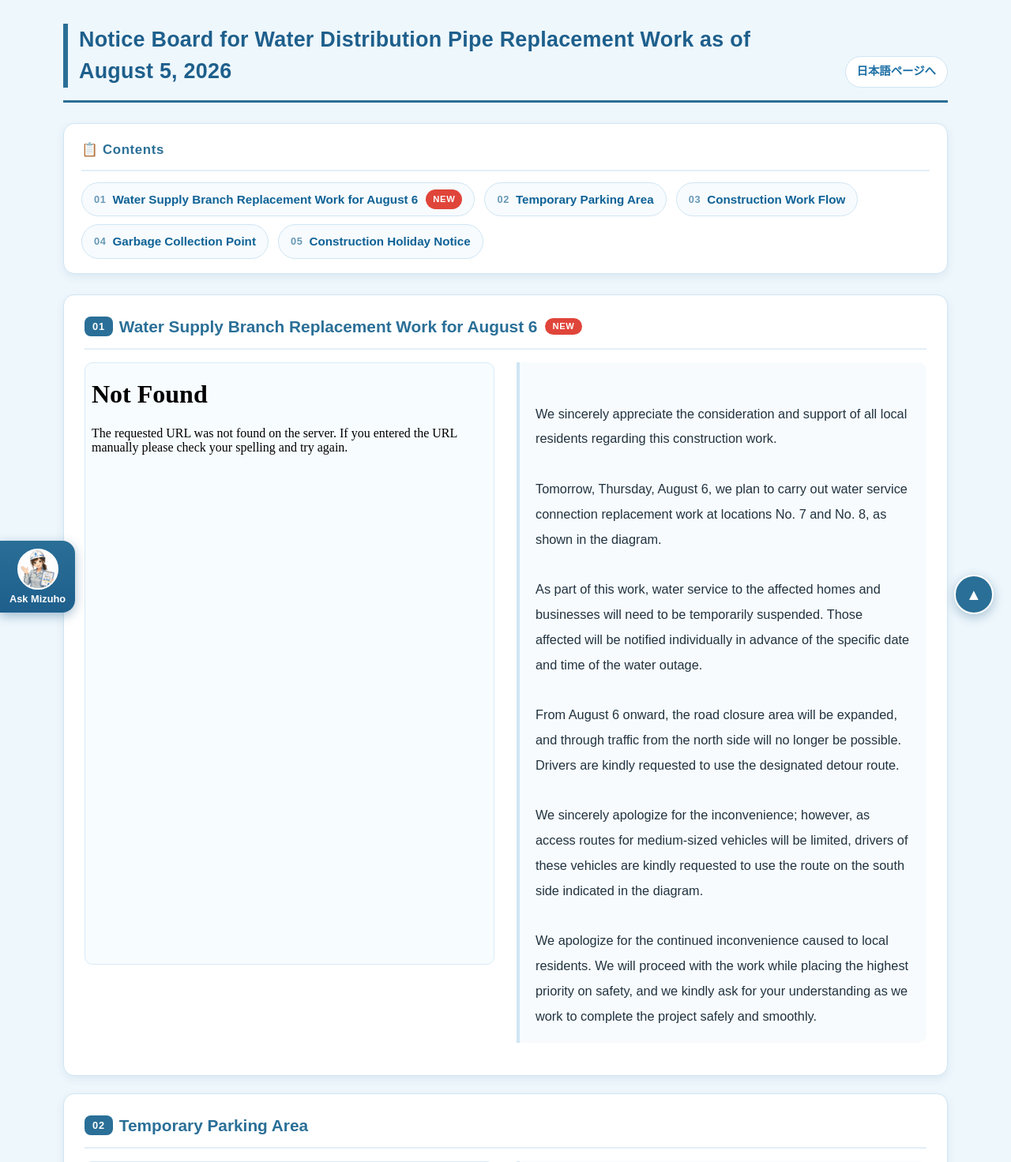
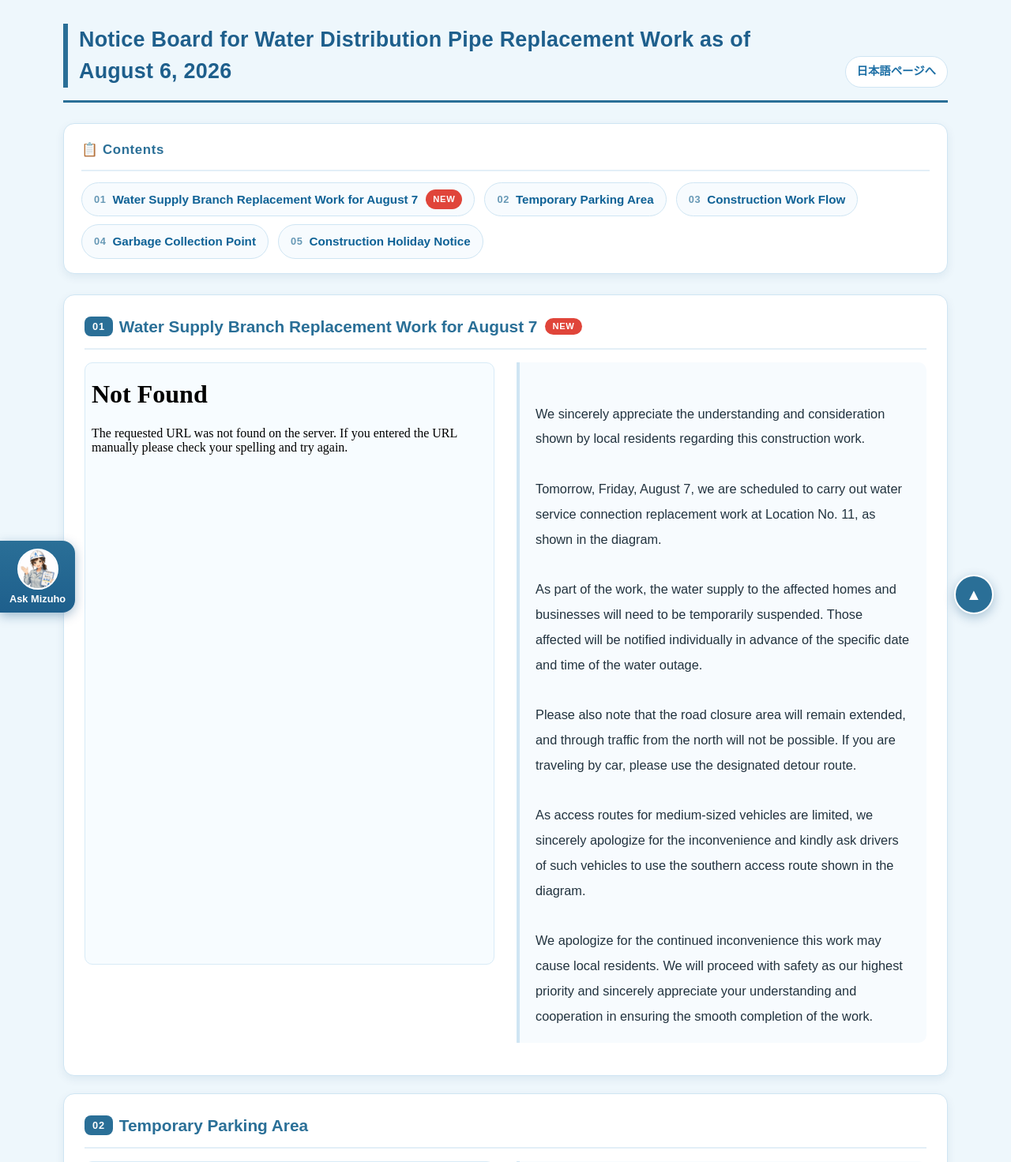
Before and after one commit to takeda03731-yu/construction_board, a Flask app: page /en in a window 1280 px wide. Shown: the top 1472 px of the page at 79% size. Run offline with Flask 3, Linux system fonts and the light colour scheme; some libraries are stand-ins or nearby versions.

Commit message:
8月7日予定

```diff
--- a/main.py
+++ b/main.py
@@ -103,12 +103,12 @@ with app.app_context():
 # 表示用固定データ
 # -------------------------
 SITE_INFO = {
-    "construction_name": "令和7年度 管路更新（耐震化）事業　土与丸（是石）地区ほか配水管布設替工事掲示板　8月5日現在",
+    "construction_name": "令和7年度 管路更新（耐震化）事業　土与丸（是石）地区ほか配水管布設替工事掲示板　8月6日現在",
     "image_file": "給水分岐替工.pdf",  # staticフォルダ内のファイル名
     "image_file2": "工事概要.pdf",
     "image_file3": "臨時駐車場.pdf",
     "image_file4": "ゴミの移動.pdf",
-    "image_description": "日頃より、本工事の実施に際し、地域の皆様には多大なるご配慮をいただき、心より御礼申し上げます。\n\n明日8月6日（木曜日）は、図に示した給水分岐替工事箇所の「7番」および「8番」を施工する予定です。\n\n工事に伴い、対象となるご家庭・事業所では、一時的に断水させていただく必要がございます。具体的な断水日時につきましては、対象となる皆様へ事前に個別でお知らせいたします。\n\nまた、8月6日以降は、車両通行止めの範囲が拡大し、北側からの通り抜けができなくなります。お車で通行される際は、迂回路をご利用くださいますようお願いいたします。\n\nなお、中型車両につきましては、通行経路が限られるため、ご不便をおかけして誠に申し訳ございませんが、図に示した南側の通行箇所をご利用くださいますようお願いいたします。\n\n地域の皆様には、引き続きご不便とご迷惑をおかけいたしますが、安全を最優先に工事を進めてまいります。円滑な工事の実施に向け、何卒ご理解を賜りますよう、よろしくお願い申し上げます。",
+    "image_description": "日頃より、本工事の実施に際し、地域の皆様には多大なるご配慮をいただき、心より御礼申し上げます。\n\n明日8月7日（金曜日）は、図に示した給水分岐替工事箇所の「11番」を施工する予定です。\n\n工事に伴い、対象となるご家庭・事業所では、一時的に断水させていただく必要がございます。具体的な断水日時につきましては、対象となる皆様へ事前に個別でお知らせいたします。\n\nまた、引き続き、車両通行止めの範囲が拡大し、北側からの通り抜けができなくなります。お車で通行される際は、迂回路をご利用くださいますようお願いいたします。\n\nなお、中型車両につきましては、通行経路が限られるため、ご不便をおかけして誠に申し訳ございませんが、図に示した南側の通行箇所をご利用くださいますようお願いいたします。\n\n地域の皆様には、引き続きご不便とご迷惑をおかけいたしますが、安全を最優先に工事を進めてまいります。円滑な工事の実施に向け、何卒ご理解を賜りますよう、よろしくお願い申し上げます。",
     "image_description2": "工事は舗装版切断工から始まり、本舗装復旧工で終了となります。給水分岐替工では、個別に断水が発生します。断水の際は事前にお知らせしますので、ご理解とご協力をお願い致します。",
     "image_description3": "このたび、近隣の住民様のご厚意により、臨時駐車場を設置させていただくこととなりました。\n\n配水管の布設作業は、1日あたり約15m～30m程度の掘削を行うため、施工箇所によりましては、一時的にお車の出し入れが難しくなる場合がございます。\n\nその際には大変恐れ入りますが、臨時駐車場へのお車のご移動にご協力をお願いさせていただくことがございます。\n\nなお、臨時駐車場内における盗難や事故等につきましては、誠に申し訳ございませんが、責任を負いかねますので、貴重品の管理や施錠等にご留意いただきますようお願い申し上げます。\n\nできる限りご不便をおかけしないよう努めてまいりますので、安心・安全な工事のため、何卒ご理解とご協力のほどお願い申し上げます。",
     "image_description4": "当面の間、工事に伴うゴミの移動は実施いたしません。\n\nゴミは、これまでどおり所定のゴミステーションへお出しくださいますようお願いいたします。\n\nなお、工事の進捗により再度ゴミの移動が必要となる際は、事前に掲示板にてお知らせいたします。\n\nその際は、ご不便をおかけいたしますが、ご理解とご協力のほど、よろしくお願い申し上げます。",
@@ -116,13 +116,13 @@ SITE_INFO = {
 }
 
 SITE_INFO_EN = {
-    "construction_name": "Notice Board for Water Distribution Pipe Replacement Work as of August 5, 2026",
+    "construction_name": "Notice Board for Water Distribution Pipe Replacement Work as of August 6, 2026",
     "image_file": "給水分岐替工en.pdf",
     "image_file2": "工事概要en.pdf",
     "image_file3": "臨時駐車場en.pdf",
     "image_file4": "ゴミの移動en.pdf",
 
-    "image_description": """We sincerely appreciate the consideration and support of all local residents regarding this construction work.\n\nTomorrow, Thursday, August 6, we plan to carry out water service connection replacement work at locations No. 7 and No. 8, as shown in the diagram.\n\nAs part of this work, water service to the affected homes and businesses will need to be temporarily suspended. Those affected will be notified individually in advance of the specific date and time of the water outage.\n\nFrom August 6 onward, the road closure area will be expanded, and through traffic from the north side will no longer be possible. Drivers are kindly requested to use the designated detour route.\n\nWe sincerely apologize for the inconvenience; however, as access routes for medium-sized vehicles will be limited, drivers of these vehicles are kindly requested to use the route on the south side indicated in the diagram.\n\nWe apologize for the continued inconvenience caused to local residents. We will proceed with the work while placing the highest priority on safety, and we kindly ask for your understanding as we work to complete the project safely and smoothly.""",
+    "image_description": """We sincerely appreciate the understanding and consideration shown by local residents regarding this construction work.\n\nTomorrow, Friday, August 7, we are scheduled to carry out water service connection replacement work at Location No. 11, as shown in the diagram.\n\nAs part of the work, the water supply to the affected homes and businesses will need to be temporarily suspended. Those affected will be notified individually in advance of the specific date and time of the water outage.\n\nPlease also note that the road closure area will remain extended, and through traffic from the north will not be possible. If you are traveling by car, please use the designated detour route.\n\nAs access routes for medium-sized vehicles are limited, we sincerely apologize for the inconvenience and kindly ask drivers of such vehicles to use the southern access route shown in the diagram.\n\nWe apologize for the continued inconvenience this work may cause local residents. We will proceed with safety as our highest priority and sincerely appreciate your understanding and cooperation in ensuring the smooth completion of the work.""",
 
 "image_description2": """The construction work will begin with pavement cutting and will be completed with final pavement restoration.
 
--- a/templates/base.html
+++ b/templates/base.html
@@ -83,7 +83,7 @@
     {% if lang == "en" %}
         <h2>📋 Contents</h2>
         <ul>
-            <li><a href="#work">Water Supply Branch Replacement Work for August 6<span class="new-badge">NEW</span></a></li>
+            <li><a href="#work">Water Supply Branch Replacement Work for August 7<span class="new-badge">NEW</span></a></li>
             <li><a href="#parking">Temporary Parking Area</a></li>
             <li><a href="#flow">Construction Work Flow</a></li>
             <li><a href="#garbage">Garbage Collection Point</a></li>
@@ -92,7 +92,7 @@
     {% else %}
         <h2>📋 目次</h2>
         <ul>
-            <li><a href="#work">8月6日は、給水分岐替工を実施します。<span class="new-badge">NEW</span></a></li>
+            <li><a href="#work">8月7日は、給水分岐替工を実施します。<span class="new-badge">NEW</span></a></li>
             <li><a href="#parking">臨時駐車場を設置させて頂きました。</a></li>
             <li><a href="#flow">本工事の順番です。</a></li>
             <li><a href="#garbage">ゴミの移動について</a></li>
@@ -105,9 +105,9 @@
         <section class="card">
             <h2 id="work">
     {% if lang == "en" %}
-        Water Supply Branch Replacement Work for August 6
+        Water Supply Branch Replacement Work for August 7
     {% else %}
-        8月6日は、給水分岐替工を実施します。
+        8月7日は、給水分岐替工を実施します。
     {% endif %}
 <span class="new-badge">NEW</span></h2>
 
```
Also changed, not shown: 3 other files.
